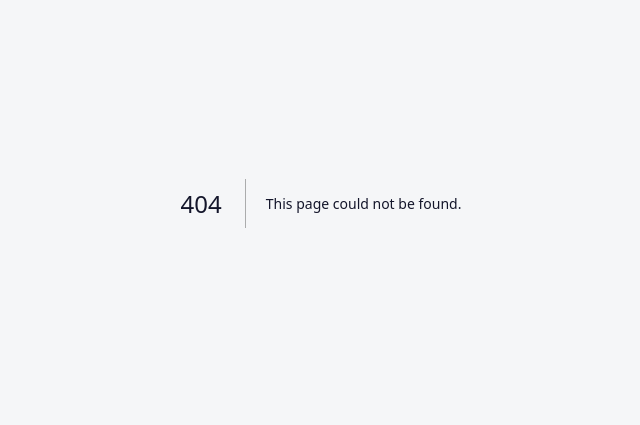
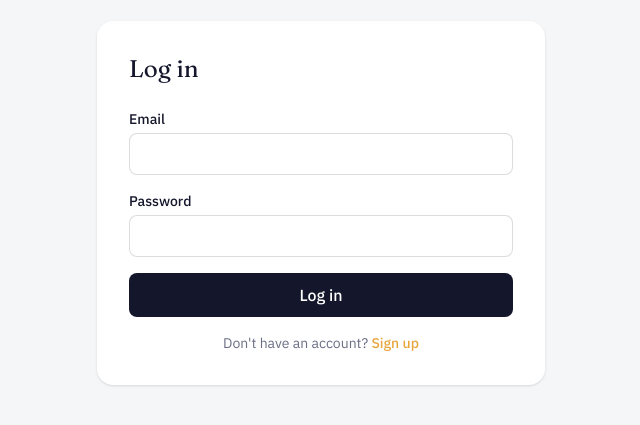
Before and after one commit to prajapatinisha9510-sys/FYDNEX, a Next.js app: page /creator/creator/login in a window 1280 px wide. Before the commit this address had no page. Shown: the part 197-622 px from the top of the page, without its empty margins (319-959 px from the left). Built offline with nearby package versions, Linux system fonts and the light colour scheme.

Commit message:
Create page.tsx

```diff
--- /dev/null
+++ b/app/creator/creator/login/page.tsx
@@ -0,0 +1,83 @@
+"use client";
+
+import { useState } from "react";
+import { createClient } from "@/lib/supabase";
+import { useRouter } from "next/navigation";
+import Link from "next/link";
+
+export default function CreatorLogin() {
+  const [email, setEmail] = useState("");
+  const [password, setPassword] = useState("");
+  const [loading, setLoading] = useState(false);
+  const [error, setError] = useState("");
+  const router = useRouter();
+
+  async function handleSubmit(e: React.FormEvent) {
+    e.preventDefault();
+    setLoading(true);
+    setError("");
+
+    const supabase = createClient();
+    const { error } = await supabase.auth.signInWithPassword({
+      email,
+      password,
+    });
+
+    setLoading(false);
+
+    if (error) {
+      setError(error.message);
+      return;
+    }
+
+    router.push("/creator/dashboard");
+  }
+
+  return (
+    <div className="min-h-screen flex items-center justify-center px-6 bg-paper">
+      <div className="w-full max-w-md bg-white rounded-2xl shadow p-8">
+        <h1 className="font-display text-2xl mb-6">Log in</h1>
+        <form onSubmit={handleSubmit} className="space-y-4">
+          <div>
+            <label className="block text-sm font-medium text-ink mb-1">
+              Email
+            </label>
+            <input
+              type="email"
+              value={email}
+              onChange={(e) => setEmail(e.target.value)}
+              className="w-full border border-ink/15 rounded-lg px-3 py-2 focus:outline-none focus:ring-2 focus:ring-amber"
+              required
+            />
+          </div>
+          <div>
+            <label className="block text-sm font-medium text-ink mb-1">
+              Password
+            </label>
+            <input
+              type="password"
+              value={password}
+              onChange={(e) => setPassword(e.target.value)}
+              className="w-full border border-ink/15 rounded-lg px-3 py-2 focus:outline-none focus:ring-2 focus:ring-amber"
+              required
+            />
+          </div>
+          {error && <p className="text-red-500 text-sm">{error}</p>}
+          <button
+            type="submit"
+            disabled={loading}
+            className="w-full bg-ink text-white rounded-lg px-3 py-2.5 font-medium hover:bg-inksoft transition disabled:opacity-50"
+          >
+            {loading ? "Logging in..." : "Log in"}
+          </button>
+        </form>
+        <p className="text-sm text-muted mt-4 text-center">
+          Don&apos;t have an account?{" "}
+          <Link href="/creator/signup" className="text-amber font-medium">
+            Sign up
+          </Link>
+        </p>
+      </div>
+    </div>
+  );
+}
```
